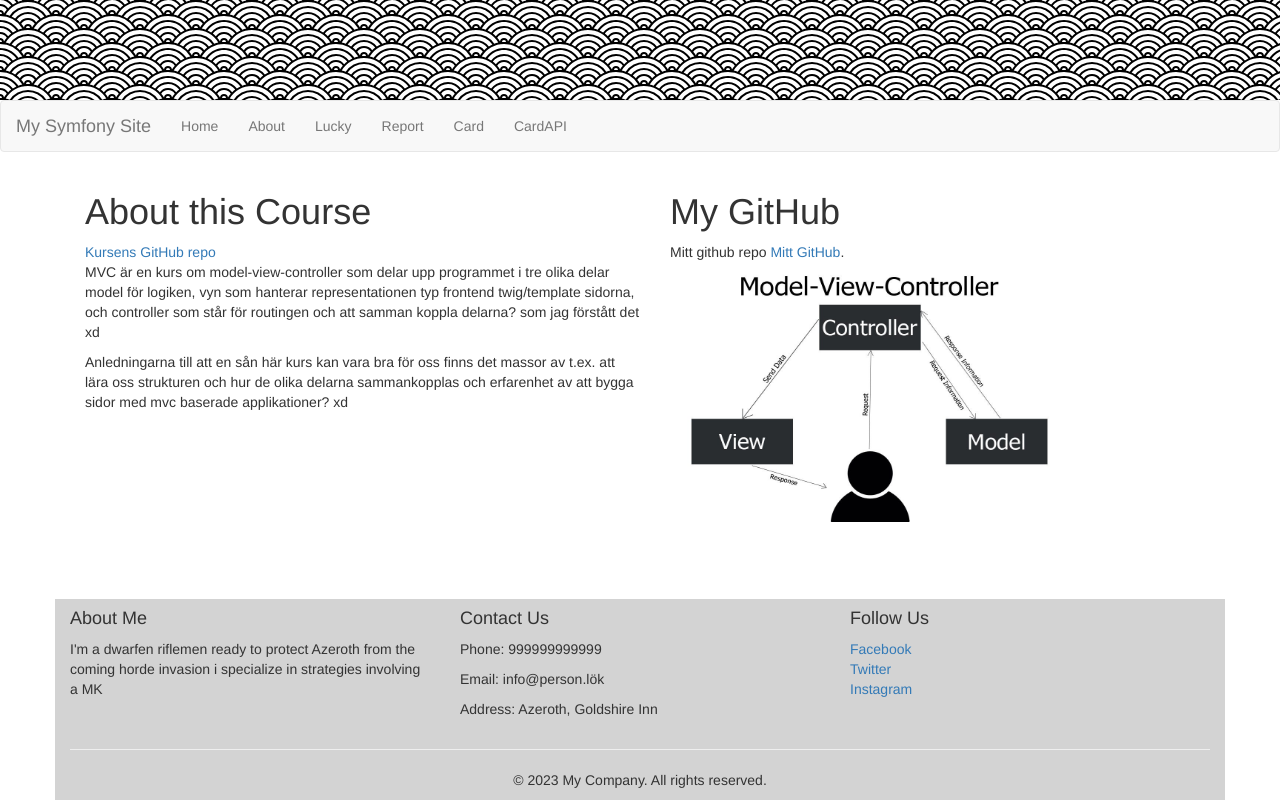
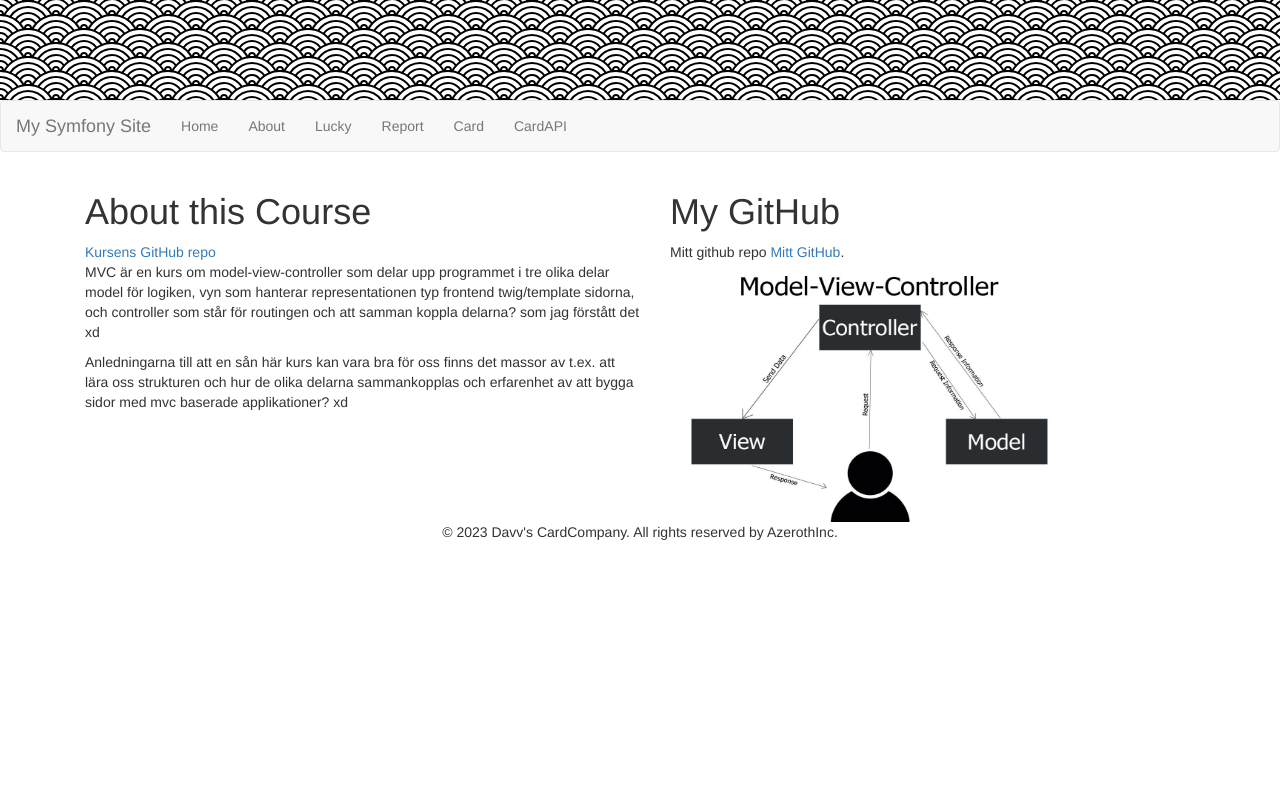
Before and after one commit to DavidPalmgren/mvc, a Symfony app: template templates/about.html.twig in a window 1280 px wide. Run offline with Twig, Linux system fonts and the light colour scheme; the template is opened without the code that fills it, so the values that code supplies are empty; some libraries are stand-ins or nearby versions.

Commit message:
problem med footer temporär lösning

```diff
--- a/templates/base.html.twig
+++ b/templates/base.html.twig
@@ -18,13 +18,11 @@
             {{ encore_entry_script_tags('app') }}
         {% endblock %}
     </head>
-    <body style="display: flex; flex-direction: column; min-height: 100vh;">
-        <div class="wrapper" style="flex-grow: 1;">
+    <body class="d-flex flex-column">
         <header class="site-header" style="background-image: url({{ asset('img/endless-clouds.svg') }}); height: 100px;">
             <div class="container">
             </div>
         </header>
-        <div class="flex-grow-1">
         <nav class="navbar navbar-default">
             <div class="container-fluid">
                 <div class="navbar-header">
@@ -47,13 +45,16 @@
                     </ul>
                 </div>
             </div>
+        </nav>
+        <div class="container flex-grow-1">
+            {% block body %} {%block main%} {%endblock main%}{% endblock %}
         </div>
-        </nav>
-    <div class="container">
-        {% block body %} {%block main%} {%endblock main%}{% endblock %}
-    </div>
-    </div>
-        {% include 'footer.html.twig' %}
+
+        <footer class="footer py-3 bg-light fixed-bottom">
+            <div class="container">
+                <p class="text-center">&copy; 2023 Davv's CardCompany. All rights reserved by AzerothInc.</p>
+            </div>
+        </footer>
 
         <script src="{{ asset('node_modules/bootstrap/dist/js/bootstrap.min.js') }}"></script>
     </body>
--- a/templates/footer.html.twig
+++ b/templates/footer.html.twig
@@ -1,4 +1,4 @@
-<footer class="footer mt-auto py-3 sticky-footer">
+<footer class="footer mt-auto py-3 fixed-bottom">
     <div class="container" style="background-color: #D3D3D3;">
       <div class="row">
         <div class="col-md-4">
```
Also changed, not shown: assets/styles/app.css (+10 -7 lines).
